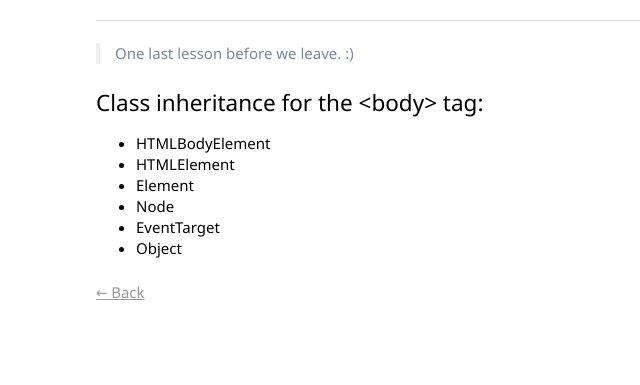
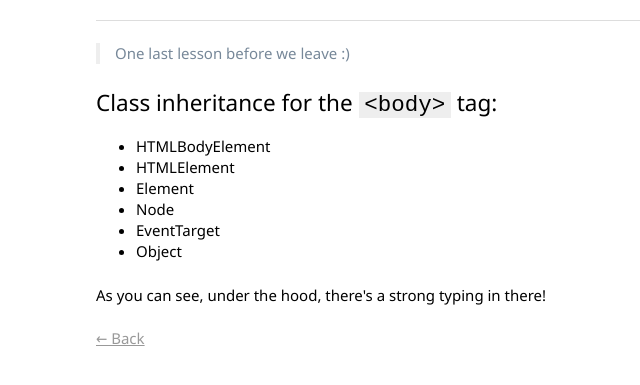
Before and after one commit to avine/web-starter, a website: page src/app/success.html in a window 1280 px wide. Shown: the part 75-460 px from the top of the page, without its empty margins (64-704 px from the left). Drawn offline with Linux system fonts and the light colour scheme.

Commit message:
Small improvements...

```diff
--- a/src/app/styles.css
+++ b/src/app/styles.css
@@ -54,6 +54,11 @@ blockquote {
   color: lightslategray;
 }
 
+code {
+  padding: 0 0.25em;
+  background-color: #eee;
+}
+
 fieldset {
   margin: 1.5rem 0 1rem 0;
   padding: 1.4em;
--- a/src/app/success.html
+++ b/src/app/success.html
@@ -28,11 +28,13 @@
 
   <hr>
 
-  <blockquote>One last lesson before we leave. :)</blockquote>
+  <blockquote>One last lesson before we leave :)</blockquote>
 
-  <h2>Class inheritance for the &lt;body&gt; tag:</h2>
+  <h2>Class inheritance for the <code>&lt;body&gt;</code> tag:</h2>
 
   <ul id="body-inheritance"></ul>
+
+  <p>As you can see, under the hood, there's a strong typing in there!</p>
 
   <!-- Open the browser console and find the following informations in "Elements > Properties" tab -->
   <script>
```
Also changed, not shown: src/app/index.html (+1 -1 lines).
